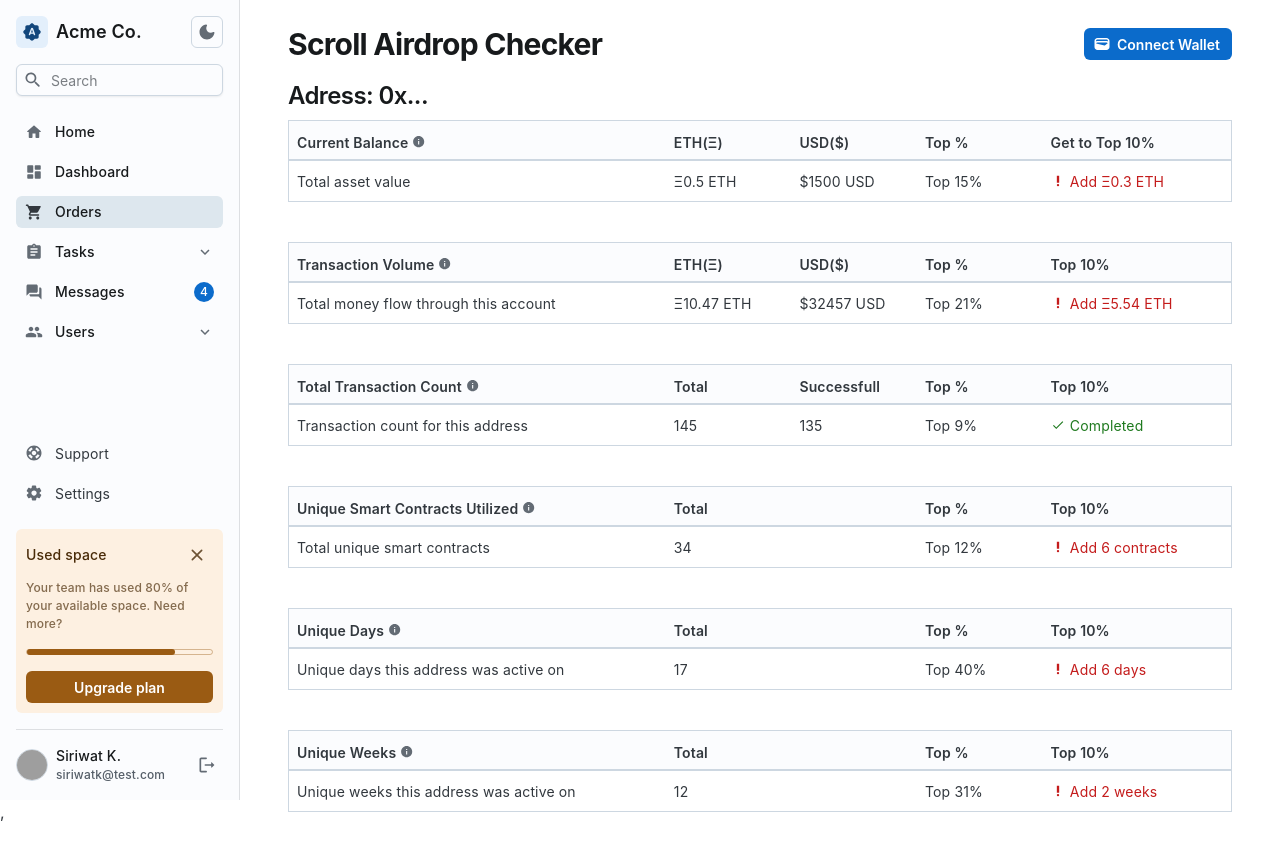
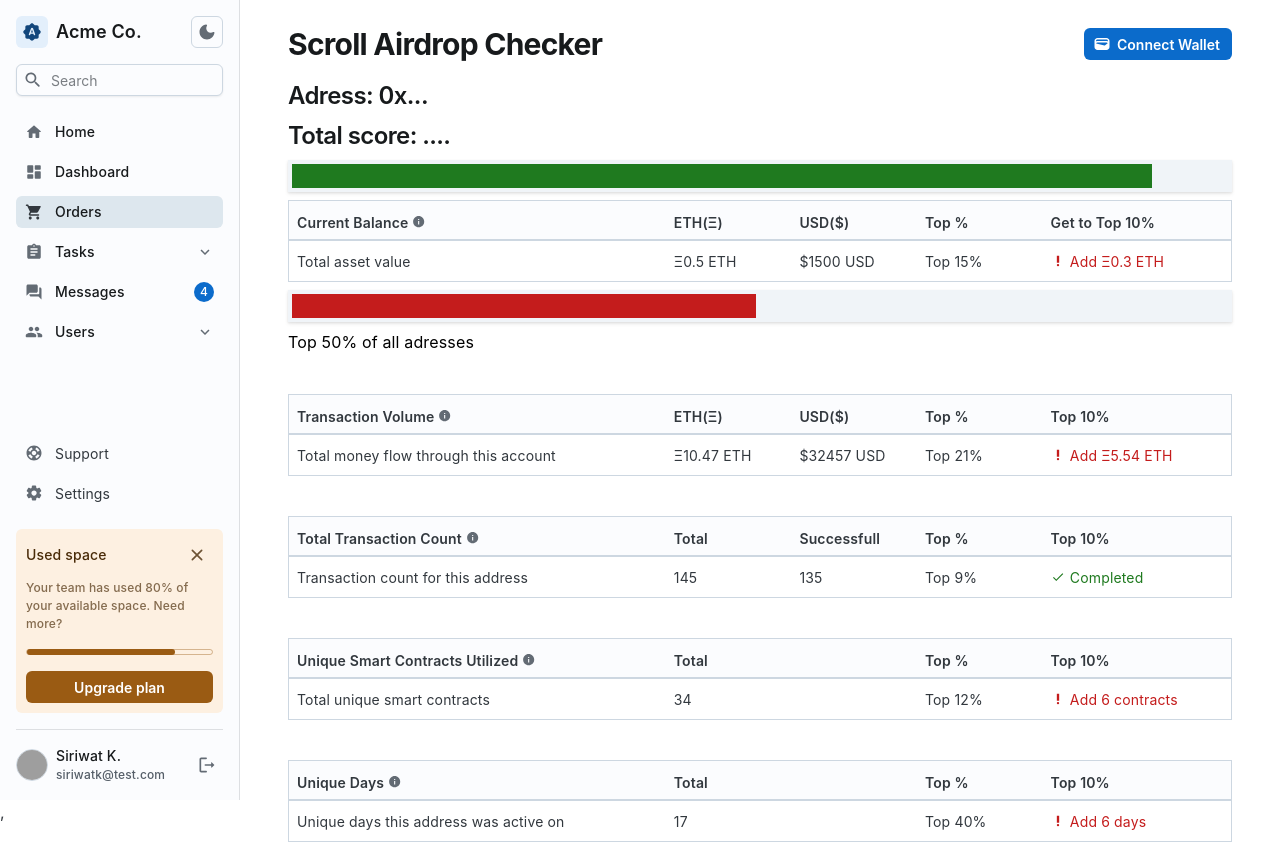
Before and after one commit to vjvasiljev/DropScan, a React (Vite) app: page / in a window 1280 px wide. Shown: the top 843 px of the page. Built offline with nearby package versions, Linux system fonts and the light colour scheme; grey boxes are pictures that could not be loaded.

Commit message:
added linear progress

```diff
--- a/src/App.tsx
+++ b/src/App.tsx
@@ -17,6 +17,11 @@ import OrderTable from './components/OrderTable';
 import OrderList from './components/OrderList';
 import Header from './components/Header';
 import WalletInfo from './components/WalletInfo'
+import LinearProgress from "@mui/joy/LinearProgress";
+
+
+
+
 
 export default function JoyOrderDashboardTemplate() {
   return (
@@ -96,6 +101,22 @@ export default function JoyOrderDashboardTemplate() {
             </Button>
           </Box>
           <Typography level="h3">Adress: 0x... </Typography>
+          <Typography level="h3">Total score: .... </Typography>
+          <LinearProgress
+        determinate
+        // variant="outlined"
+        color="success"
+        size="sm"
+        thickness={32}
+        value={92}
+        sx={{
+          "--LinearProgress-radius": "0px",
+          "--LinearProgress-progressThickness": "24px",
+          boxShadow: "sm",
+          borderColor: "danger.500",
+        }}
+      ></LinearProgress>
+
           <WalletInfo />
           {/* <OrderTable /> */}
           {/* <OrderList /> */}
--- a/src/components/WalletInfo.tsx
+++ b/src/components/WalletInfo.tsx
@@ -6,6 +6,7 @@ import Button from "@mui/joy/Button";
 import InfoTooltip from "./InfoTooltip";
 
 import ToDoStatus from "./ToDoStatus";
+import LinearProgress from "@mui/joy/LinearProgress";
 
 export default function BasicTable() {
   return (
@@ -43,6 +44,27 @@ export default function BasicTable() {
           </tr>
         </tbody>
       </Table>
+      <LinearProgress
+        determinate
+        // variant="outlined"
+        color="danger"
+        size="sm"
+        thickness={32}
+        value={50}
+        sx={{
+          "--LinearProgress-radius": "0px",
+          "--LinearProgress-progressThickness": "24px",
+          boxShadow: "sm",
+          borderColor: "danger.500",
+        }}
+      ></LinearProgress>
+      <Typography
+        // level="body-lg"
+        textColor="white"
+        sx={{ mixBlendMode: "difference" }}
+      >
+        Top {`${Math.round(50)}%`} of all adresses
+      </Typography>
       <br></br>
 
       <Table aria-label="basic table" variant="outlined">
```
